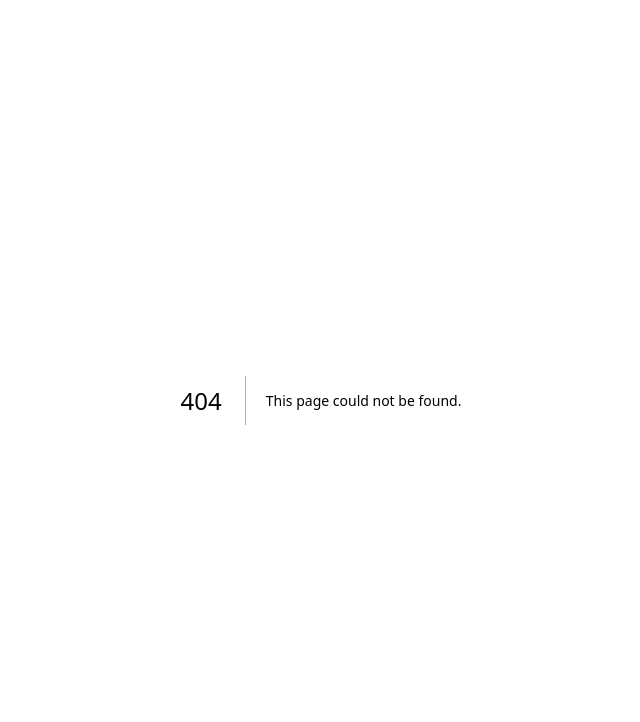
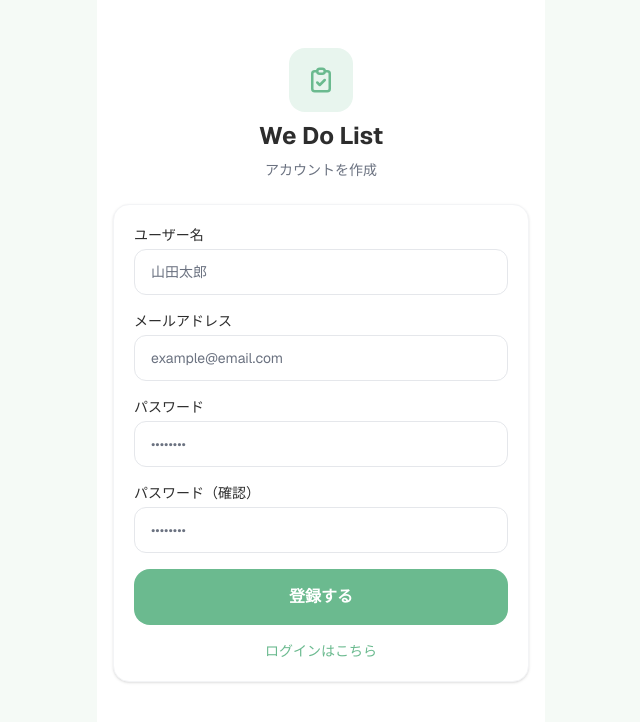
Before and after one commit to corgi-rika/we-do-list, a Next.js app: page /signup in a window 1280 px wide. Before the commit this address had no page. Shown: the top 722 px of the page, without its empty margins (319-959 px from the left). Built offline with nearby package versions, Linux system fonts and the light colour scheme.

Commit message:
feat: 新規登録、ログイン画面の実装

```diff
--- /dev/null
+++ b/src/app/(public)/signin/page.tsx
@@ -0,0 +1,56 @@
+import Link from "next/link";
+import Button from "@/components/Button";
+import Card from "@/components/Card";
+import Input from "@/components/Input";
+import MutedText from "@/components/MutedText";
+
+export default function SigninPage() {
+  return (
+    <div className="flex flex-col items-center gap-6 py-8">
+      {/* ヘッダー */}
+      <div className="flex flex-col items-center gap-2 text-center">
+        <div className="w-16 h-16 rounded-2xl bg-primary-light flex items-center justify-center">
+          <svg
+            width="30"
+            height="30"
+            fill="none"
+            viewBox="0 0 24 24"
+            stroke="#6bba8f"
+            strokeWidth={2}
+          >
+            <path
+              strokeLinecap="round"
+              strokeLinejoin="round"
+              d="M9 5H7a2 2 0 00-2 2v12a2 2 0 002 2h10a2 2 0 002-2V7a2 2 0 00-2-2h-2M9 5a2 2 0 002 2h2a2 2 0 002-2M9 5a2 2 0 012-2h2a2 2 0 012 2m-6 9l2 2 4-4"
+            />
+          </svg>
+        </div>
+        <h1 className="text-2xl font-bold text-foreground">We Do List</h1>
+        <MutedText>おかえりなさい</MutedText>
+      </div>
+
+      {/* フォームカード */}
+      <Card padding="lg" className="w-full flex flex-col gap-4">
+        <Input
+          label="メールアドレス"
+          type="email"
+          placeholder="example@email.com"
+        />
+        <Input label="パスワード" type="password" placeholder="••••••••" />
+        <Button variant="primary" fullWidth>
+          ログイン
+        </Button>
+        <p className="text-center text-sm text-muted">
+          <Link href="/forgot-password" className="text-muted underline">
+            パスワードをお忘れの方はこちら
+          </Link>
+        </p>
+        <p className="text-center text-sm text-muted">
+          <Link href="/signup" className="text-primary font-medium">
+            新規登録はこちら
+          </Link>
+        </p>
+      </Card>
+    </div>
+  );
+}
--- /dev/null
+++ b/src/app/(public)/signup/page.tsx
@@ -0,0 +1,57 @@
+import Link from "next/link";
+import Button from "@/components/Button";
+import Card from "@/components/Card";
+import Input from "@/components/Input";
+import MutedText from "@/components/MutedText";
+
+export default function SignupPage() {
+  return (
+    <div className="flex flex-col items-center gap-6 py-8">
+      {/* ヘッダー */}
+      <div className="flex flex-col items-center gap-2 text-center">
+        <div className="w-16 h-16 rounded-2xl bg-primary-light flex items-center justify-center">
+          <svg
+            width="30"
+            height="30"
+            fill="none"
+            viewBox="0 0 24 24"
+            stroke="#6bba8f"
+            strokeWidth={2}
+          >
+            <path
+              strokeLinecap="round"
+              strokeLinejoin="round"
+              d="M9 5H7a2 2 0 00-2 2v12a2 2 0 002 2h10a2 2 0 002-2V7a2 2 0 00-2-2h-2M9 5a2 2 0 002 2h2a2 2 0 002-2M9 5a2 2 0 012-2h2a2 2 0 012 2m-6 9l2 2 4-4"
+            />
+          </svg>
+        </div>
+        <h1 className="text-2xl font-bold text-foreground">We Do List</h1>
+        <MutedText>アカウントを作成</MutedText>
+      </div>
+
+      {/* フォームカード */}
+      <Card padding="lg" className="w-full flex flex-col gap-4">
+        <Input label="ユーザー名" placeholder="山田太郎" />
+        <Input
+          label="メールアドレス"
+          type="email"
+          placeholder="example@email.com"
+        />
+        <Input label="パスワード" type="password" placeholder="••••••••" />
+        <Input
+          label="パスワード（確認）"
+          type="password"
+          placeholder="••••••••"
+        />
+        <Button variant="primary" fullWidth>
+          登録する
+        </Button>
+        <p className="text-center text-sm text-muted">
+          <Link href="/signin" className="text-primary font-medium">
+            ログインはこちら
+          </Link>
+        </p>
+      </Card>
+    </div>
+  );
+}
```
